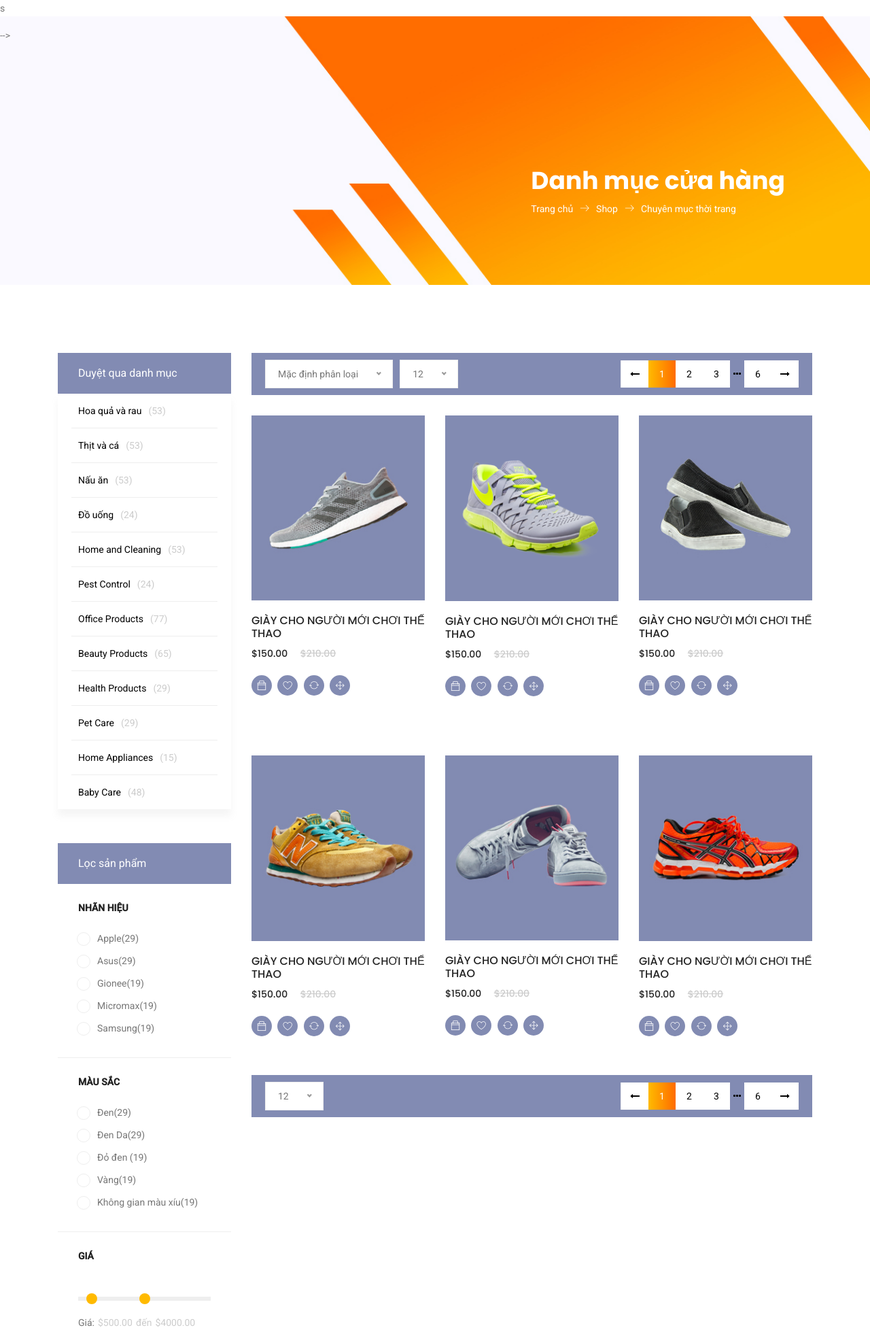
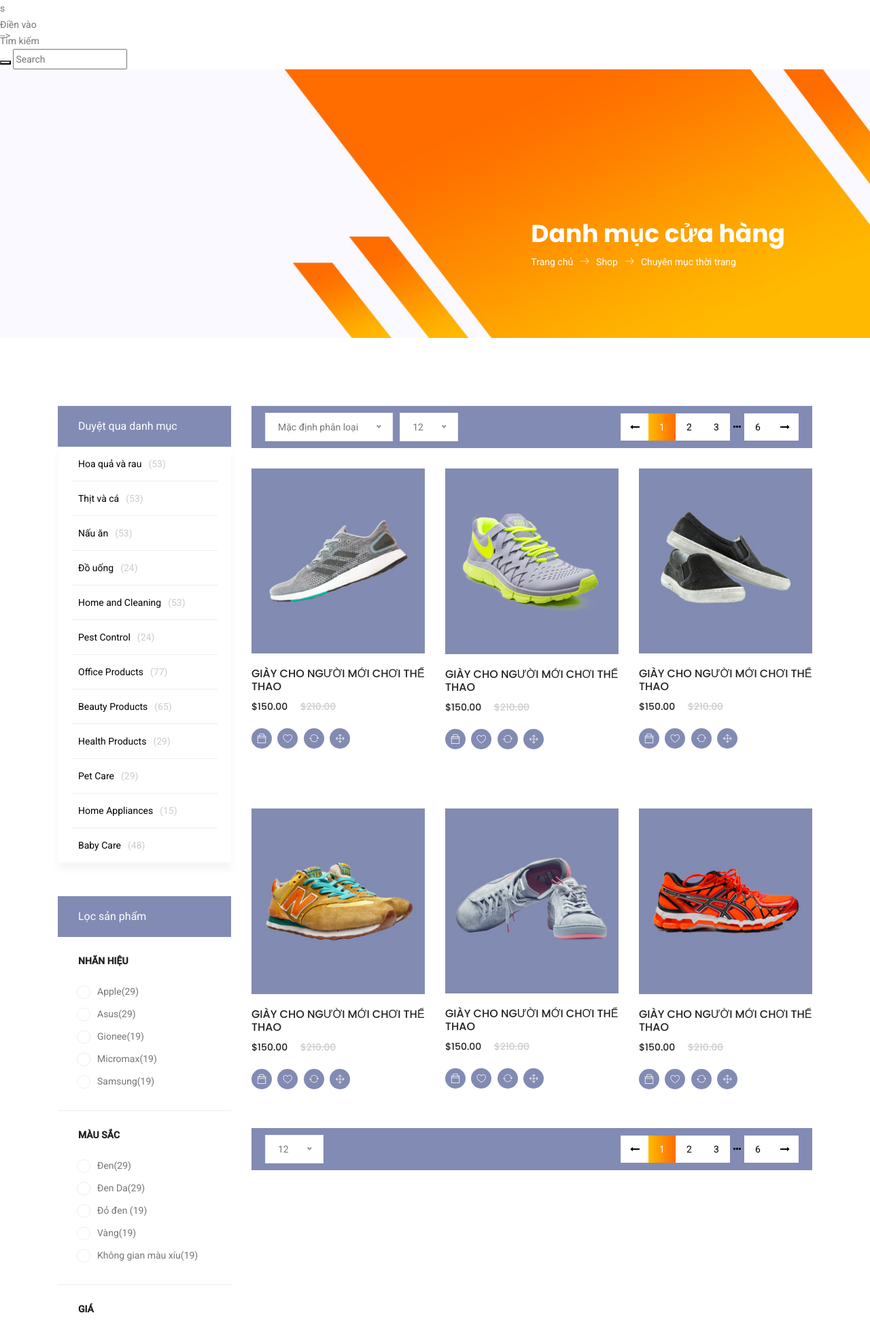
Before and after one commit to web-cc/shop, a Node project: template views/category/category.ejs in a window 1280 px wide. Shown: the top 1956 px of the page at 68% size. Run offline with Node 20 templates, Linux system fonts and the light colour scheme; the template is opened without the code that fills it, so the values that code supplies are empty; some libraries are stand-ins or nearby versions.

Commit message:
Tìm kiếm sản phẩm (trang danh mục)

```diff
--- a/views/category/category.ejs
+++ b/views/category/category.ejs
@@ -35,7 +35,32 @@
 	<!-- Start Header Area -->
 	<% include ./../default/header %>
 	<!-- End Header Area -->
+	<div class="flex-w flex-c-m m-tb-10">
+		<div class="flex-c-m stext-106 cl6 size-104 bor4 pointer hov-btn3 trans-04 m-r-8 m-tb-4 js-show-filter">
+			<i class="icon-filter cl2 m-r-6 fs-15 trans-04 zmdi zmdi-filter-list"></i>
+			<i class="icon-close-filter cl2 m-r-6 fs-15 trans-04 zmdi zmdi-close dis-none"></i>
+			 Điền vào
+		</div>
 
+		<div class="flex-c-m stext-106 cl6 size-105 bor4 pointer hov-btn3 trans-04 m-tb-4 js-show-search">
+			<i class="icon-search cl2 m-r-6 fs-15 trans-04 zmdi zmdi-search"></i>
+			<i class="icon-close-search cl2 m-r-6 fs-15 trans-04 zmdi zmdi-close dis-none"></i>
+			Tìm kiếm
+		</div>
+	</div>
+
+	<!-- Search product -->
+	<div class="dis-none panel-search w-full p-t-10 p-b-15">
+		<div class="bor8 dis-flex p-l-15">
+			<form action="/san-pham/tim-kiem" method="GET">
+			<button type="submit" class="size-113 flex-c-m fs-16 cl2 hov-cl1 trans-04">
+				<i class="zmdi zmdi-search"></i>
+			</button>
+
+			<input class="mtext-107 cl2 size-114 plh2 p-r-15" type="text" name="name" placeholder="Search">
+			</form>
+		</div>
+	</div>
 	<!-- Start Banner Area -->
 	<section class="banner-area organic-breadcrumb">
 		<div class="container">
```
